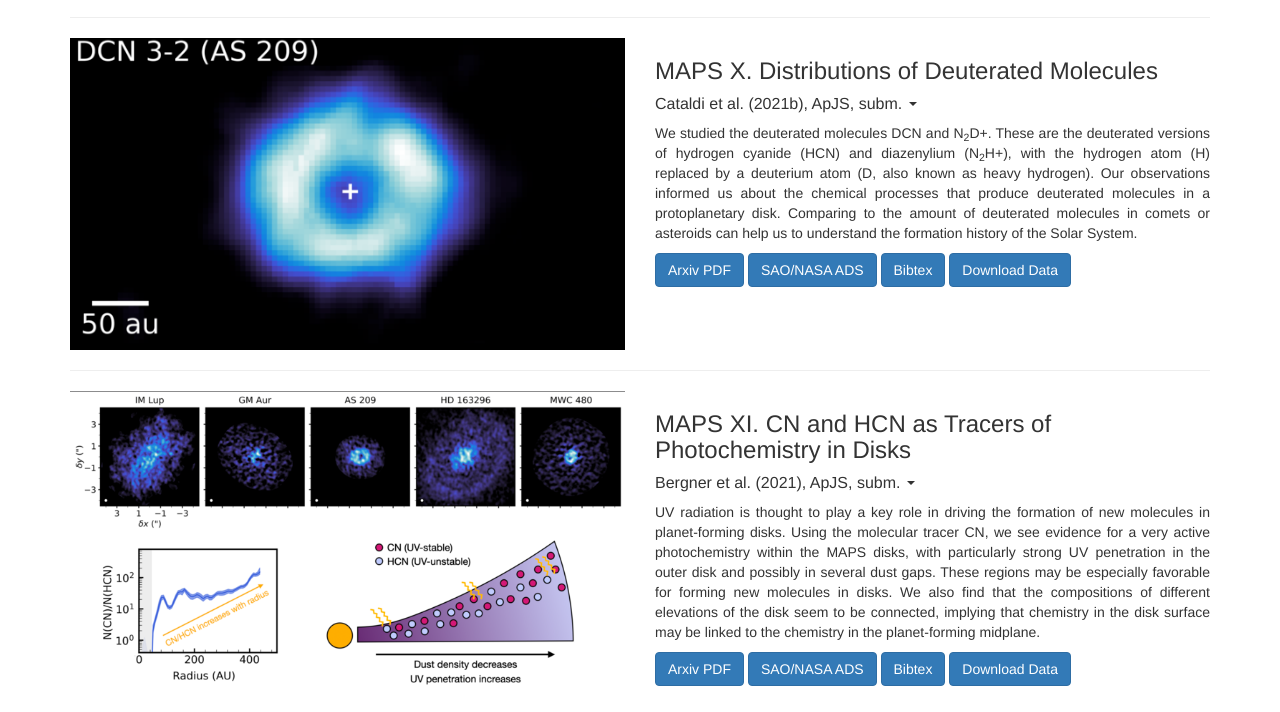
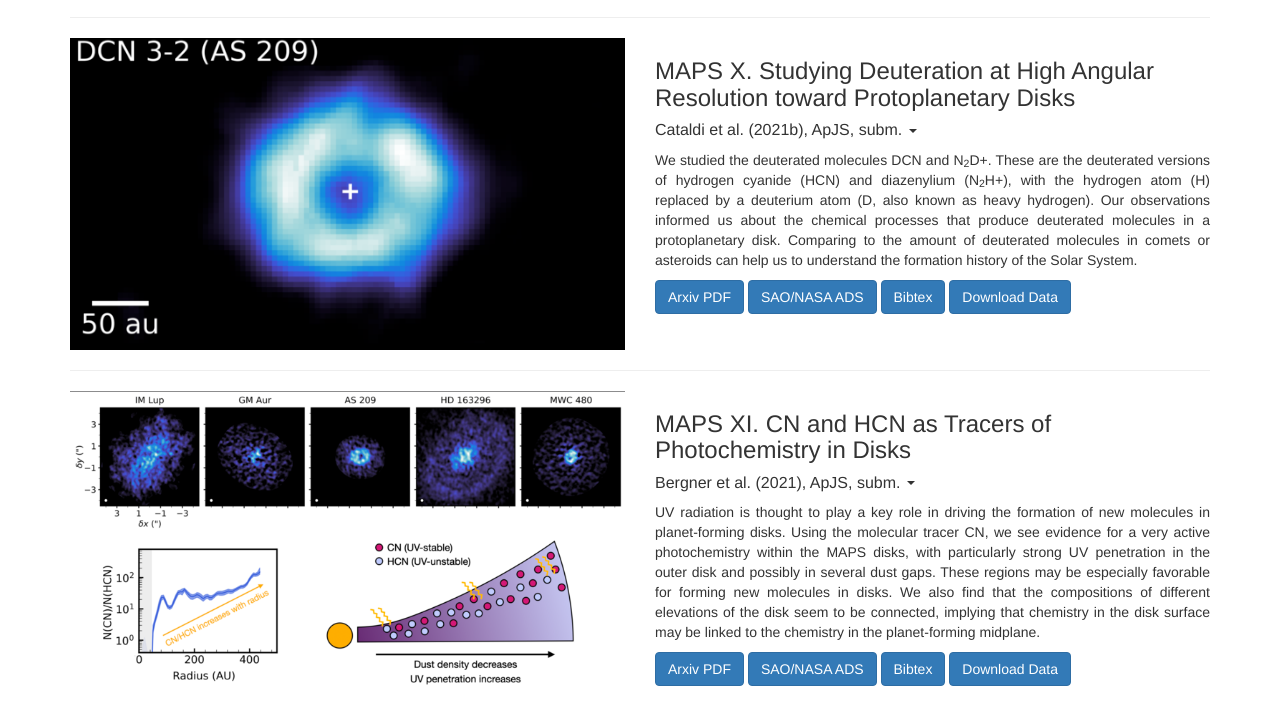
Before and after one commit to ryanaloomis/MAPS_web_test, a website: page publications.html in a window 1280 px wide. Shown: the part 3517-4229 px from the top of the page. Drawn offline with Linux system fonts and the light colour scheme.

Commit message:
Update publications.html

```diff
--- a/publications.html
+++ b/publications.html
@@ -422,7 +422,7 @@
               </a>
           </div>
           <div class="col-md-6">
-              <h3>MAPS X. Distributions of Deuterated Molecules</h3>
+              <h3>MAPS X. Studying Deuteration at High Angular Resolution toward Protoplanetary Disks</h3>
               <div class="panel-group-auth">
                     <div class="panel-auth">
                         <div class="panel-heading-auth">
```
